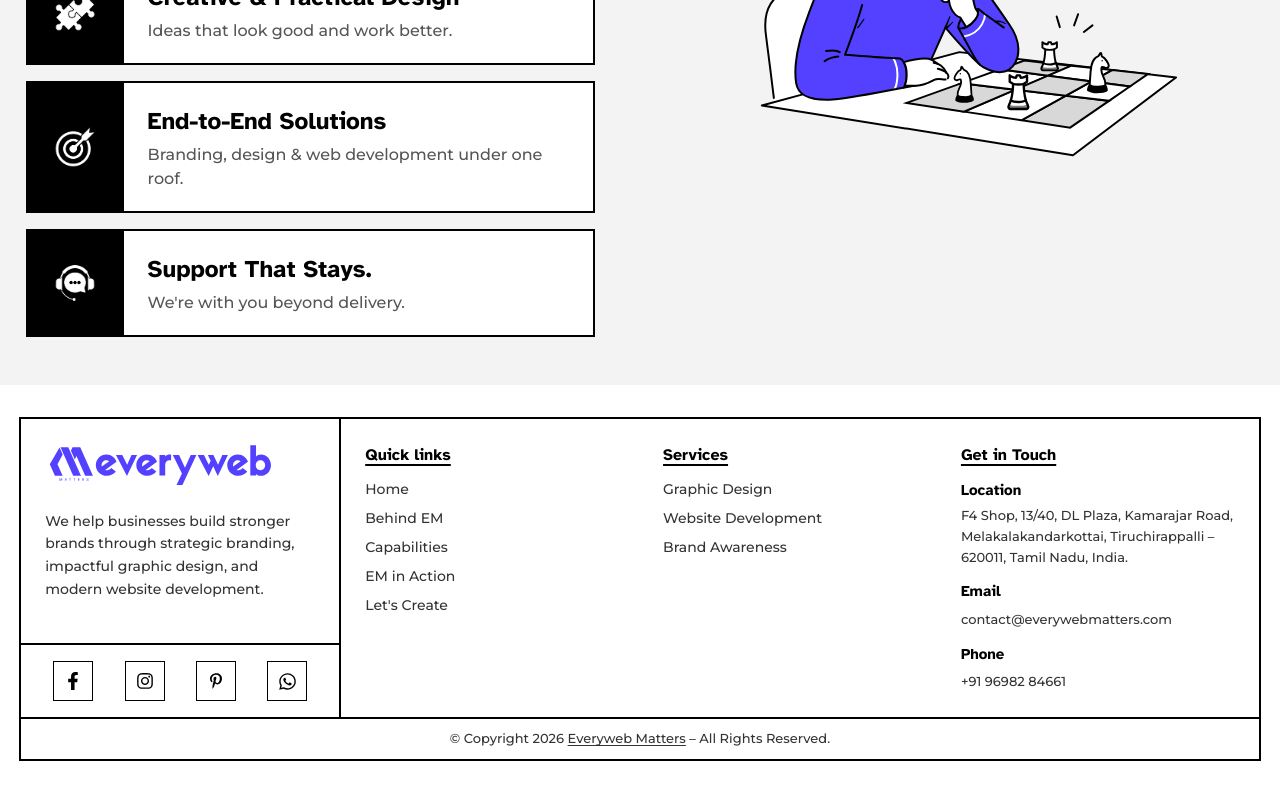
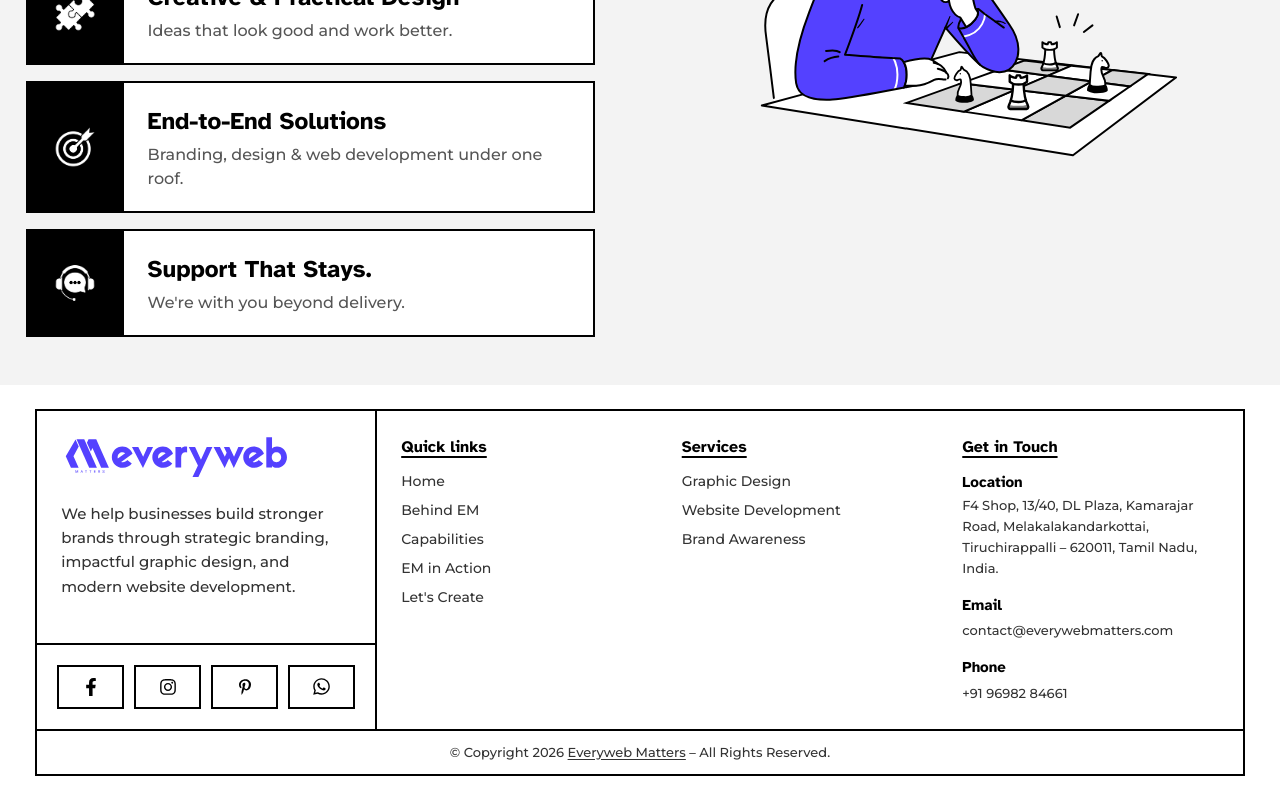
Before and after one commit to Gokulrajcse1/everyweb-frontend, a Next.js app: page / in a window 1280 px wide. Shown: the part 2972-3772 px from the top of the page. Built offline with nearby package versions, Linux system fonts and the light colour scheme.

Commit message:
footer content aligned for tam,mobile and social icons space utilization (size of the small box increased)

```diff
--- a/components/Footer.tsx
+++ b/components/Footer.tsx
@@ -57,19 +57,18 @@ export default function Footer() {
   ];
 
   return (
-    <footer className="bg-white py-6 sm:py-8">
-      <div className="mx-auto w-[calc(100%-1rem)] max-w-none border-2 border-black bg-white sm:w-[98vw] lg:w-[97vw]">
+    <footer className="w-full bg-white py-4 sm:py-6">
+      <div className="mx-auto w-full px-2 sm:px-4 lg:w-[97vw]">
+        <div className="border-2 border-black bg-white">
 
-        {/* MAIN FOOTER */}
-        <div className="grid grid-cols-1 lg:grid-cols-[320px_1fr]">
+          {/* MAIN FOOTER GRID */}
+          <div className="grid grid-cols-1 lg:grid-cols-[340px_1fr]">
 
             {/* LEFT BRAND SECTION */}
             <div className="flex flex-col border-b-2 border-black lg:border-b-0 lg:border-r-2">
 
               {/* BRAND */}
               <div className="flex-1 p-5 sm:p-6">
-
-              {/* LOGO */}
                 <Link
                   href="/"
                   className="inline-flex items-center transition-transform duration-300 hover:scale-[1.02]"
@@ -79,21 +78,20 @@ export default function Footer() {
                     alt="EveryWeb Matters"
                     width={220}
                     height={60}
-                  className="h-10 w-auto max-w-full object-contain sm:h-11"
+                    className="h-9 w-auto max-w-full object-contain sm:h-11"
                   />
                 </Link>
 
-              {/* DESCRIPTION */}
-              <p className="mt-4 max-w-72 text-[14px] leading-relaxed text-[#333333]">
+                <p className="mt-3 text-[14px] leading-relaxed text-[#333333] sm:mt-4 sm:text-[15px]">
                   We help businesses build stronger brands through strategic
                   branding, impactful graphic design, and modern website
                   development.
                 </p>
               </div>
 
-            {/* SOCIAL MEDIA */}
-            <div className="border-t-2 border-black px-6 py-4 sm:px-8">
-              <div className="flex items-center justify-between gap-3">
+              {/* SOCIAL MEDIA - EQUAL GRID */}
+              <div className="border-t-2 border-black p-4 sm:p-5">
+                <div className="grid grid-cols-4 gap-2.5">
                   {socialLinks.map((social) => (
                     <a
                       key={social.label}
@@ -103,13 +101,13 @@ export default function Footer() {
                       aria-label={social.label}
                       className="
                         flex
-                      h-10
-                      w-10
-                      shrink-0
+                        h-11
+                        w-full
                         items-center
                         justify-center
-                      border
+                        border-2
                         border-black
+                        bg-white
                         text-black
                         transition-all
                         duration-200
@@ -124,8 +122,8 @@ export default function Footer() {
               </div>
             </div>
 
-          {/* RIGHT CONTENT */}
-          <div className="grid grid-cols-1 gap-6 p-5 sm:p-6 md:grid-cols-3">
+            {/* RIGHT CONTENT - 2 COLS ON TABLET, 3 ON DESKTOP */}
+            <div className="grid grid-cols-1 gap-6 p-5 sm:grid-cols-2 sm:p-6 md:grid-cols-3">
 
               {/* QUICK LINKS */}
               <div>
@@ -166,20 +164,20 @@ export default function Footer() {
               </div>
 
               {/* GET IN TOUCH */}
-            <div>
+              <div className="sm:col-span-2 md:col-span-1">
                 <h3 className="mb-3 text-[16px] font-black text-black underline decoration-2 underline-offset-4">
                   Get in Touch
                 </h3>
 
-              <div className="space-y-3 text-[#333333]">
+                <div className="space-y-3.5 text-[#333333]">
 
                   {/* LOCATION */}
                   <div>
-                  <h4 className="mb-1 text-[15px] font-semibold text-black">
+                    <h4 className="mb-0.5 text-[15px] font-semibold text-black">
                       Location
                     </h4>
 
-                  <p className="w-full text-[13px] leading-relaxed text-[#333333]">
+                    <p className="text-[13px] leading-relaxed text-[#333333]">
                       F4 Shop, 13/40, DL Plaza, Kamarajar Road,
                       Melakalakandarkottai, Tiruchirappalli – 620011,
                       Tamil Nadu, India.
@@ -188,7 +186,7 @@ export default function Footer() {
 
                   {/* EMAIL */}
                   <div>
-                  <h4 className="mb-1 text-[15px] font-semibold text-black">
+                    <h4 className="mb-0.5 text-[15px] font-semibold text-black">
                       Email
                     </h4>
 
@@ -202,7 +200,7 @@ export default function Footer() {
 
                   {/* PHONE */}
                   <div>
-                  <h4 className="mb-1 text-[15px] font-semibold text-black">
+                    <h4 className="mb-0.5 text-[15px] font-semibold text-black">
                       Phone
                     </h4>
 
@@ -221,7 +219,7 @@ export default function Footer() {
           </div>
 
           {/* COPYRIGHT */}
-        <div className="border-t-2 border-black py-2.5 text-center">
+          <div className="border-t-2 border-black py-3 text-center">
             <p className="text-[13px] text-[#333333]">
               © Copyright 2026{" "}
               <span className="underline underline-offset-2">
@@ -232,6 +230,7 @@ export default function Footer() {
           </div>
 
         </div>
+      </div>
     </footer>
   );
 }
```
Lines whose indentation alone changed are shown as unchanged.
